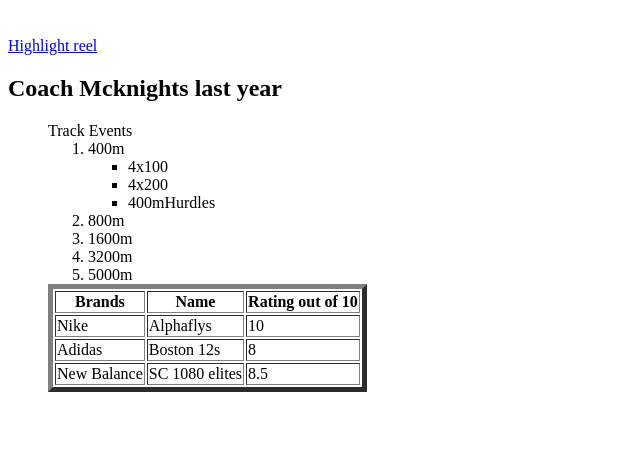
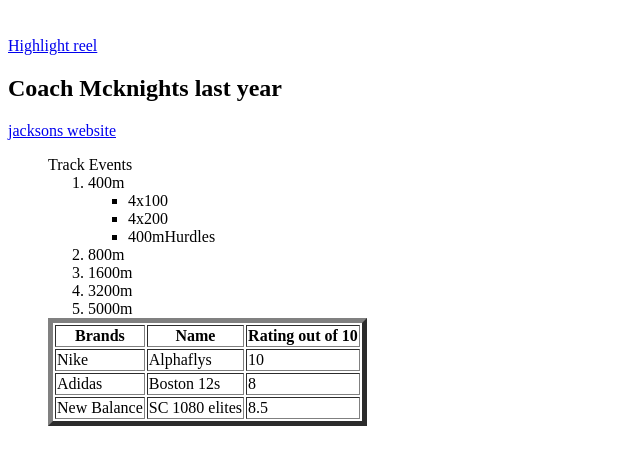
Before and after one commit to jackspann23/jackspann23.github.io, a plain HTML site: page index.html in a window 1280 px wide. Shown: the part 61-526 px from the top of the page, without its empty margins (0-640 px from the left). Drawn offline with Linux system fonts and the light colour scheme.

Commit message:
Add files via upload

```diff
--- a/index.html
+++ b/index.html
@@ -8,6 +8,7 @@
     <h1>class of 2025</h1><br>
     <a href="https://youtu.be/o26AnGCV-0Q?t=4569">Highlight reel</a>
     <h2>Coach Mcknights last year</h2>
+    <a href="jacksondilly.github.io">jacksons website</a>
 </body>
 <ol>
     <body>
```
